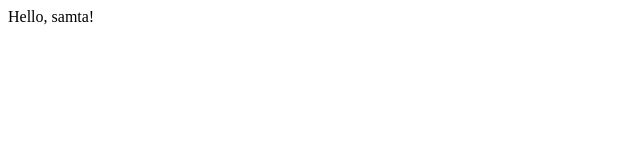
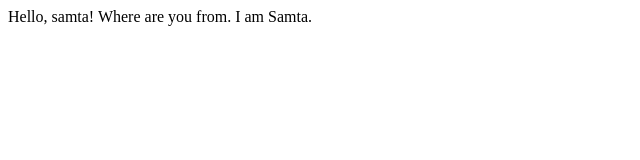
Before and after one commit to samtakumari/Dome-Repo, a plain HTML site: page index.html in a window 1280 px wide. Shown: the whole page, without its empty margins (0-640 px from the left). Drawn offline with Linux system fonts and the light colour scheme.

Commit message:
add massege

```diff
--- a/index.html
+++ b/index.html
@@ -1,4 +1,6 @@
 
 <div>
     Hello, samta!
+    Where are you from.
+    I am  Samta.
 </div>
```
